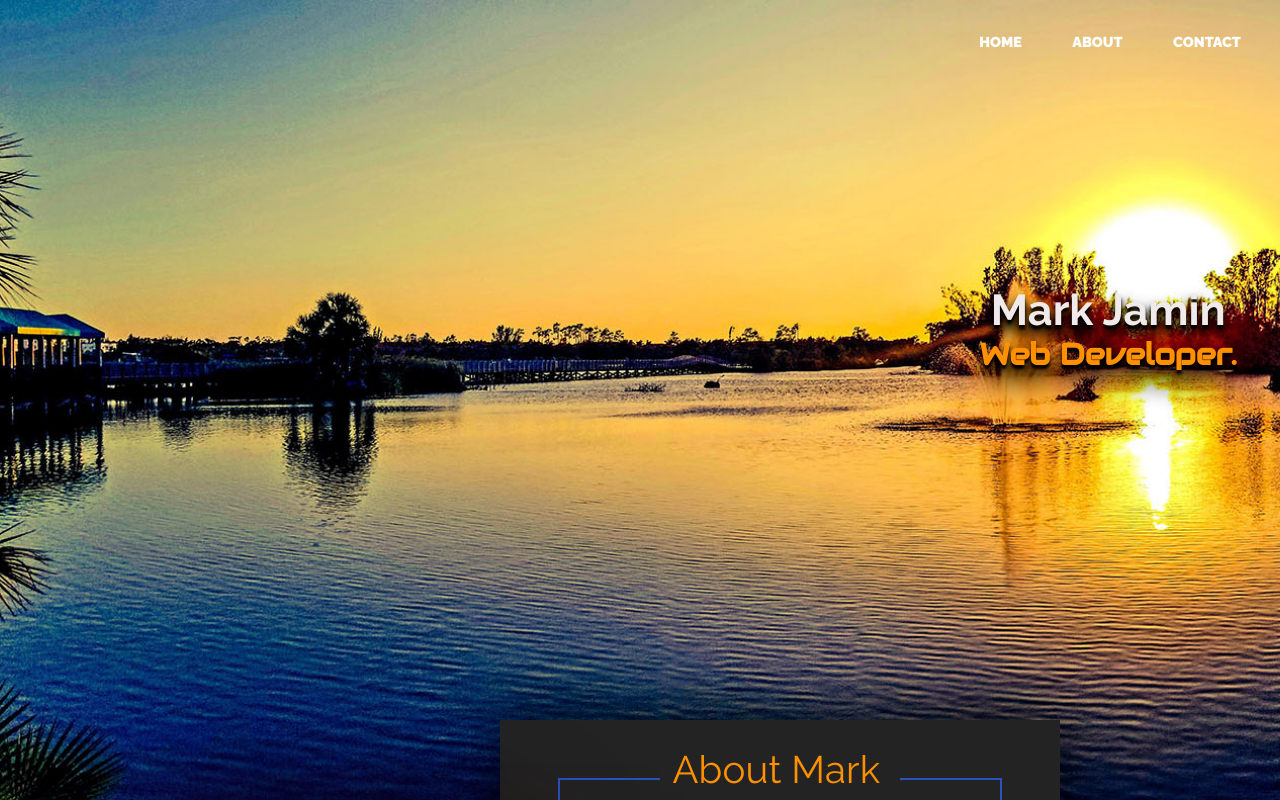
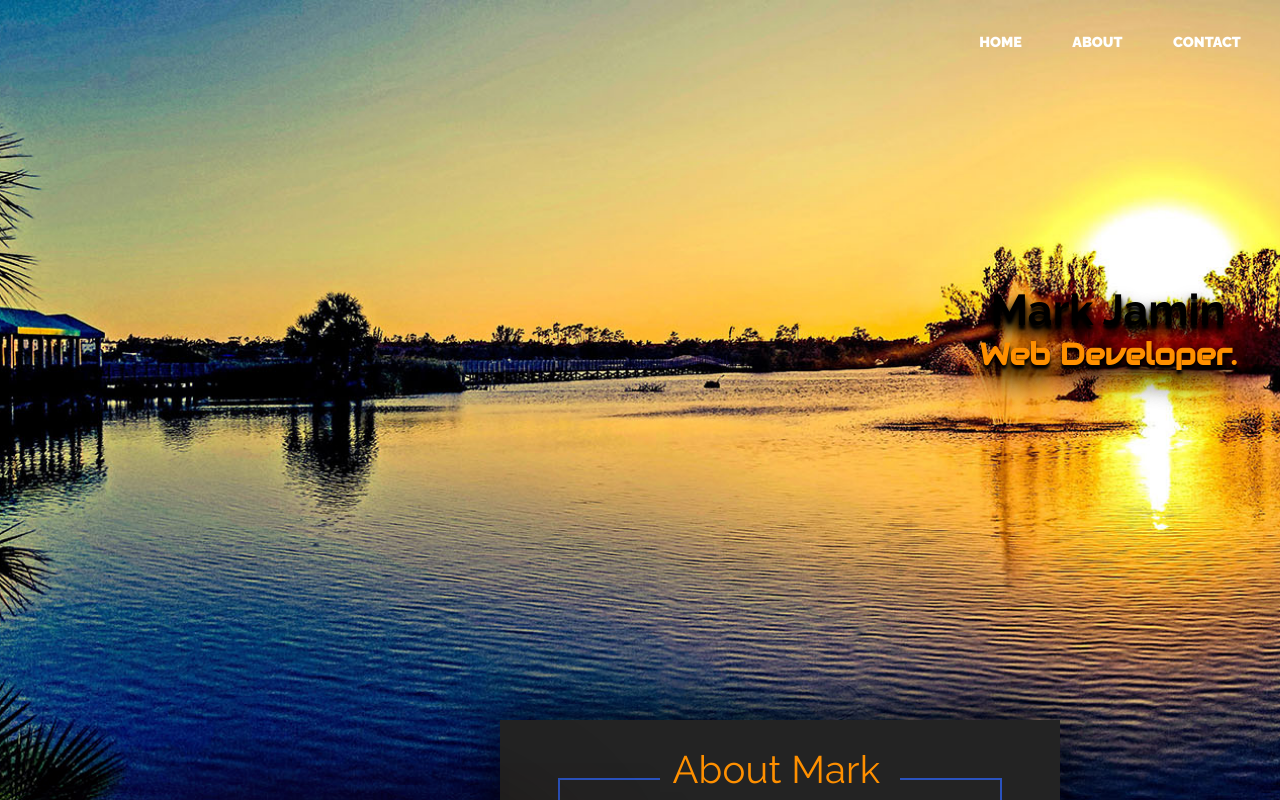
Before and after one commit to MarkJamin/New-Site, a plain HTML site: page index.html in a window 1280 px wide. Shown: the top 800 px of the page. Drawn offline with nearby package versions, Linux system fonts and the light colour scheme.

Commit message:
Took out COLOR in Home-Hero CSS

```diff
--- a/css/style.css
+++ b/css/style.css
@@ -285,7 +285,6 @@ nav a:focus {
 	background-position: 70%;
 	background-attachment: fixed;
   padding: 10em 0;
-	color: rgb(240, 234, 234);
 }
 
 @media (min-width: 60rem) {
```
